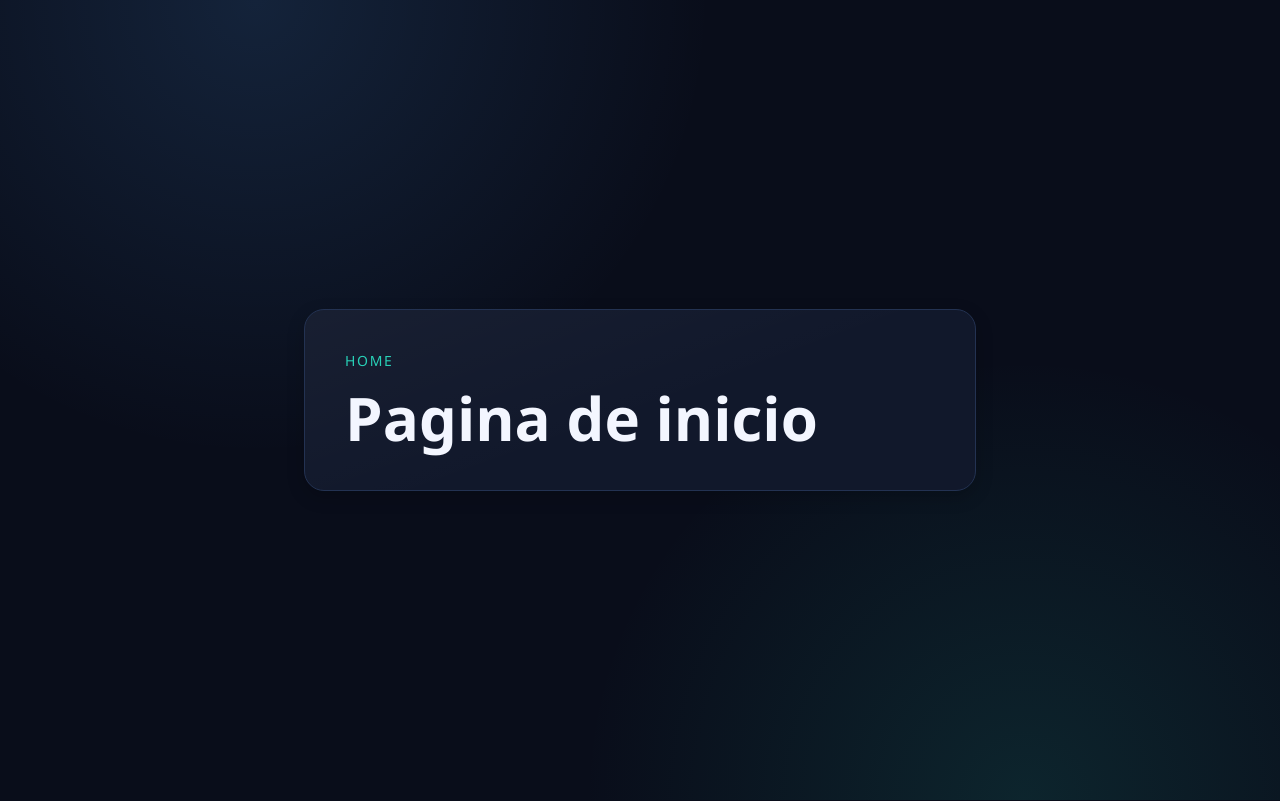
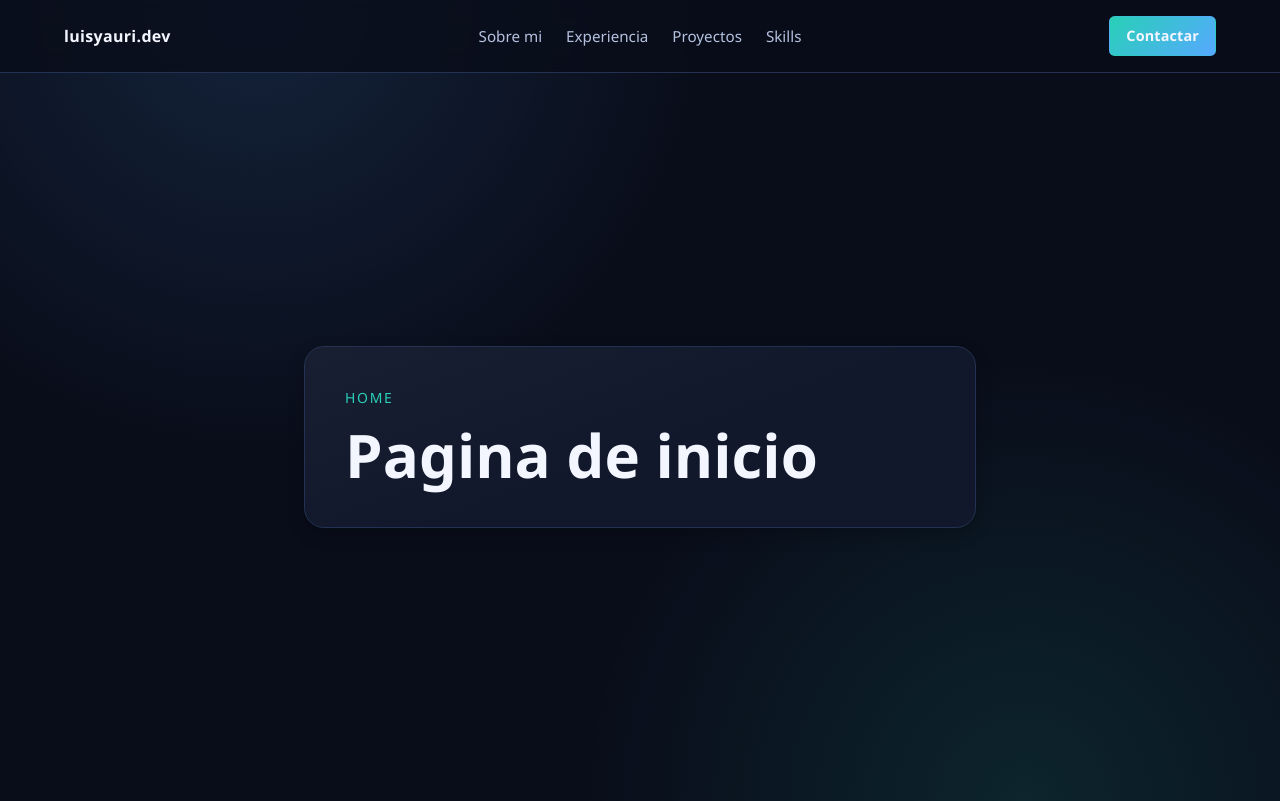
Before and after one commit to luisyauri1/luisyauri-dev, an Angular app: page / in a window 1280 px wide. Built offline with nearby package versions, Linux system fonts and the light colour scheme.

Commit message:
feat(shared): add reusable header and button components

```diff
--- a/src/app/features/home/pages/home-page/home-page.html
+++ b/src/app/features/home/pages/home-page/home-page.html
@@ -1,3 +1,5 @@
+<app-site-header />
+
 <main class="home-page container" aria-label="Home page">
   <section class="home-page__card surface">
     <p class="home-page__eyebrow">Home</p>
--- a/src/app/features/home/pages/home-page/home-page.scss
+++ b/src/app/features/home/pages/home-page/home-page.scss
@@ -1,5 +1,5 @@
 .home-page {
-  min-height: 100vh;
+  min-height: calc(100vh - 4.5rem);
   display: grid;
   place-items: center;
   padding-block: var(--space-12);
--- a/src/app/features/home/pages/home-page/home-page.ts
+++ b/src/app/features/home/pages/home-page/home-page.ts
@@ -1,8 +1,9 @@
 import { Component } from '@angular/core';
+import { SiteHeader } from '../../../../shared/components/site-header/site-header';
 
 @Component({
   selector: 'app-home-page',
-  imports: [],
+  imports: [SiteHeader],
   templateUrl: './home-page.html',
   styleUrl: './home-page.scss',
 })
--- /dev/null
+++ b/src/app/shared/components/site-header/site-header.html
@@ -0,0 +1,13 @@
+<header class="site-header">
+  <div class="site-header__inner container">
+    <a class="site-header__logo" href="/" aria-label="Ir al inicio"> luisyauri.dev </a>
+
+    <nav class="site-header__nav" aria-label="Navegacion principal">
+      @for (item of navItems; track item.href) {
+        <a [href]="item.href">{{ item.label }}</a>
+      }
+    </nav>
+
+    <app-ui-button class="site-header__cta" label="Contactar" href="#contacto" />
+  </div>
+</header>
--- /dev/null
+++ b/src/app/shared/components/site-header/site-header.scss
@@ -0,0 +1,56 @@
+@use './../../../../styles/mixins' as m;
+
+.site-header {
+  position: sticky;
+  top: 0;
+  z-index: 30;
+  border-bottom: 1px solid var(--color-border-subtle);
+  background: rgb(9 13 26 / 0.8);
+  backdrop-filter: blur(10px);
+}
+
+.site-header__inner {
+  min-height: 4.5rem;
+  display: grid;
+  grid-template-columns: 1fr auto;
+  align-items: center;
+  gap: var(--space-4);
+}
+
+.site-header__logo {
+  justify-self: start;
+  font-size: 1rem;
+  font-weight: 700;
+  letter-spacing: 0.02em;
+  color: var(--color-text-primary);
+}
+
+.site-header__nav {
+  display: none;
+  align-items: center;
+  gap: var(--space-6);
+
+  a {
+    font-size: 0.95rem;
+    color: var(--color-text-secondary);
+    transition: color 0.2s ease;
+  }
+
+  a:hover {
+    color: var(--color-text-primary);
+  }
+}
+
+.site-header__cta {
+  justify-self: end;
+}
+
+@include m.mq-up(lg) {
+  .site-header__inner {
+    grid-template-columns: 1fr auto 1fr;
+  }
+
+  .site-header__nav {
+    display: flex;
+  }
+}
--- /dev/null
+++ b/src/app/shared/components/site-header/site-header.ts
@@ -0,0 +1,22 @@
+import { Component } from '@angular/core';
+import { UiButton } from '../ui-button/ui-button';
+
+type NavItem = {
+  label: string;
+  href: string;
+};
+
+@Component({
+  selector: 'app-site-header',
+  imports: [UiButton],
+  templateUrl: './site-header.html',
+  styleUrl: './site-header.scss',
+})
+export class SiteHeader {
+  protected readonly navItems: NavItem[] = [
+    { label: 'Sobre mi', href: '#sobre-mi' },
+    { label: 'Experiencia', href: '#experiencia' },
+    { label: 'Proyectos', href: '#proyectos' },
+    { label: 'Skills', href: '#skills' },
+  ];
+}
--- /dev/null
+++ b/src/app/shared/components/ui-button/ui-button.html
@@ -0,0 +1,19 @@
+@if (href) {
+  <a
+    class="ui-button"
+    [class.ui-button--ghost]="variant === 'ghost'"
+    [class.ui-button--primary]="variant === 'primary'"
+    [href]="href"
+  >
+    {{ label }}
+  </a>
+} @else {
+  <button
+    class="ui-button"
+    [class.ui-button--ghost]="variant === 'ghost'"
+    [class.ui-button--primary]="variant === 'primary'"
+    [type]="type"
+  >
+    {{ label }}
+  </button>
+}
--- /dev/null
+++ b/src/app/shared/components/ui-button/ui-button.scss
@@ -0,0 +1,64 @@
+.ui-button {
+  display: inline-flex;
+  align-items: center;
+  justify-content: center;
+  gap: var(--space-2);
+  min-height: 2.5rem;
+  padding: 0.5rem 1rem;
+  border: 1px solid var(--color-border-strong);
+  border-radius: 0.35rem;
+  font-size: 0.9rem;
+  font-weight: 600;
+  letter-spacing: 0.01em;
+  line-height: 1.2;
+  cursor: pointer;
+  text-decoration: none;
+  color: var(--color-text-primary);
+  transition:
+    transform 0.18s ease,
+    border-color 0.2s ease,
+    background-color 0.2s ease,
+    color 0.2s ease;
+}
+
+.ui-button--primary {
+  border-color: transparent;
+  background: linear-gradient(
+    135deg,
+    var(--color-brand-primary) 0%,
+    var(--color-brand-secondary) 100%
+  );
+  color: var(--color-text-primary);
+}
+
+.ui-button--ghost {
+  border-color: var(--color-border-strong);
+  background: transparent;
+  color: var(--color-text-primary);
+}
+
+.ui-button:hover {
+  border-color: #3b5a8c;
+  transform: translateY(-1px);
+}
+
+.ui-button--primary:hover {
+  background: linear-gradient(
+    135deg,
+    var(--color-brand-primary-strong) 0%,
+    var(--color-brand-secondary) 100%
+  );
+}
+
+.ui-button--ghost:hover {
+  background: rgb(86 169 255 / 0.12);
+}
+
+.ui-button:active {
+  transform: translateY(0);
+}
+
+.ui-button:focus-visible {
+  outline: 2px solid var(--color-brand-secondary);
+  outline-offset: 2px;
+}
--- /dev/null
+++ b/src/app/shared/components/ui-button/ui-button.ts
@@ -0,0 +1,16 @@
+import { Component, Input } from '@angular/core';
+
+type UiButtonVariant = 'primary' | 'ghost';
+
+@Component({
+  selector: 'app-ui-button',
+  imports: [],
+  templateUrl: './ui-button.html',
+  styleUrl: './ui-button.scss',
+})
+export class UiButton {
+  @Input() public label = 'Button';
+  @Input() public href?: string;
+  @Input() public type: 'button' | 'submit' | 'reset' = 'button';
+  @Input() public variant: UiButtonVariant = 'primary';
+}
--- a/src/styles/_mixins.scss
+++ b/src/styles/_mixins.scss
@@ -1,3 +1,23 @@
+@use 'sass:map';
+
+// Mobile-first breakpoints
+$breakpoints: (
+  sm: 36rem,
+  md: 48rem,
+  lg: 64rem,
+  xl: 80rem,
+);
+
+@mixin mq-up($breakpoint) {
+  @if map.has-key($breakpoints, $breakpoint) {
+    @media (min-width: map.get($breakpoints, $breakpoint)) {
+      @content;
+    }
+  } @else {
+    @error "Unknown breakpoint `#{$breakpoint}`. Use one of: #{map.keys($breakpoints)}";
+  }
+}
+
 @mixin focus-ring {
   outline: 2px solid var(--color-brand-secondary);
   outline-offset: 2px;
```
Also changed, not shown: 2 other files (tests, documents, lock files or other folders).
